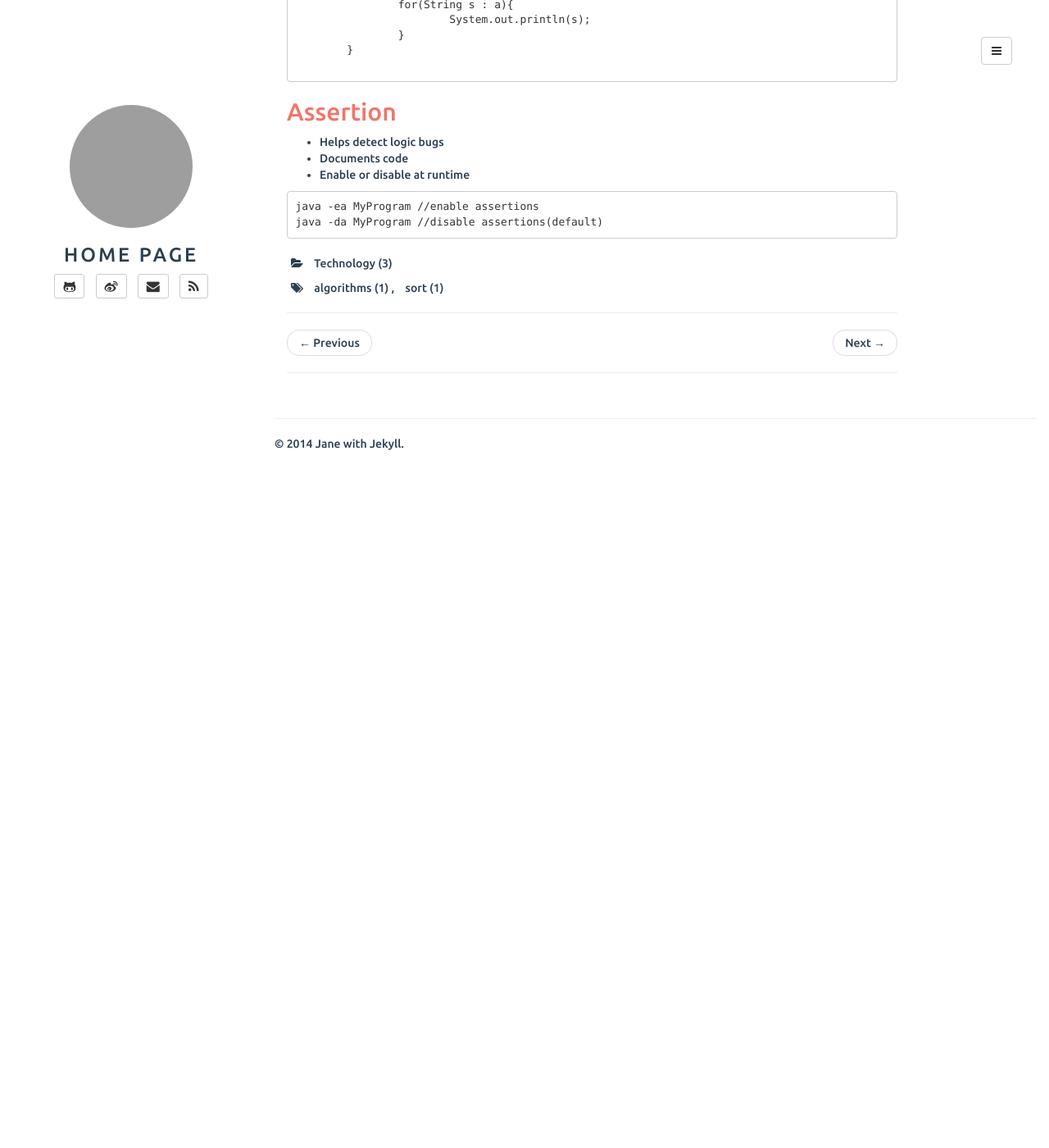
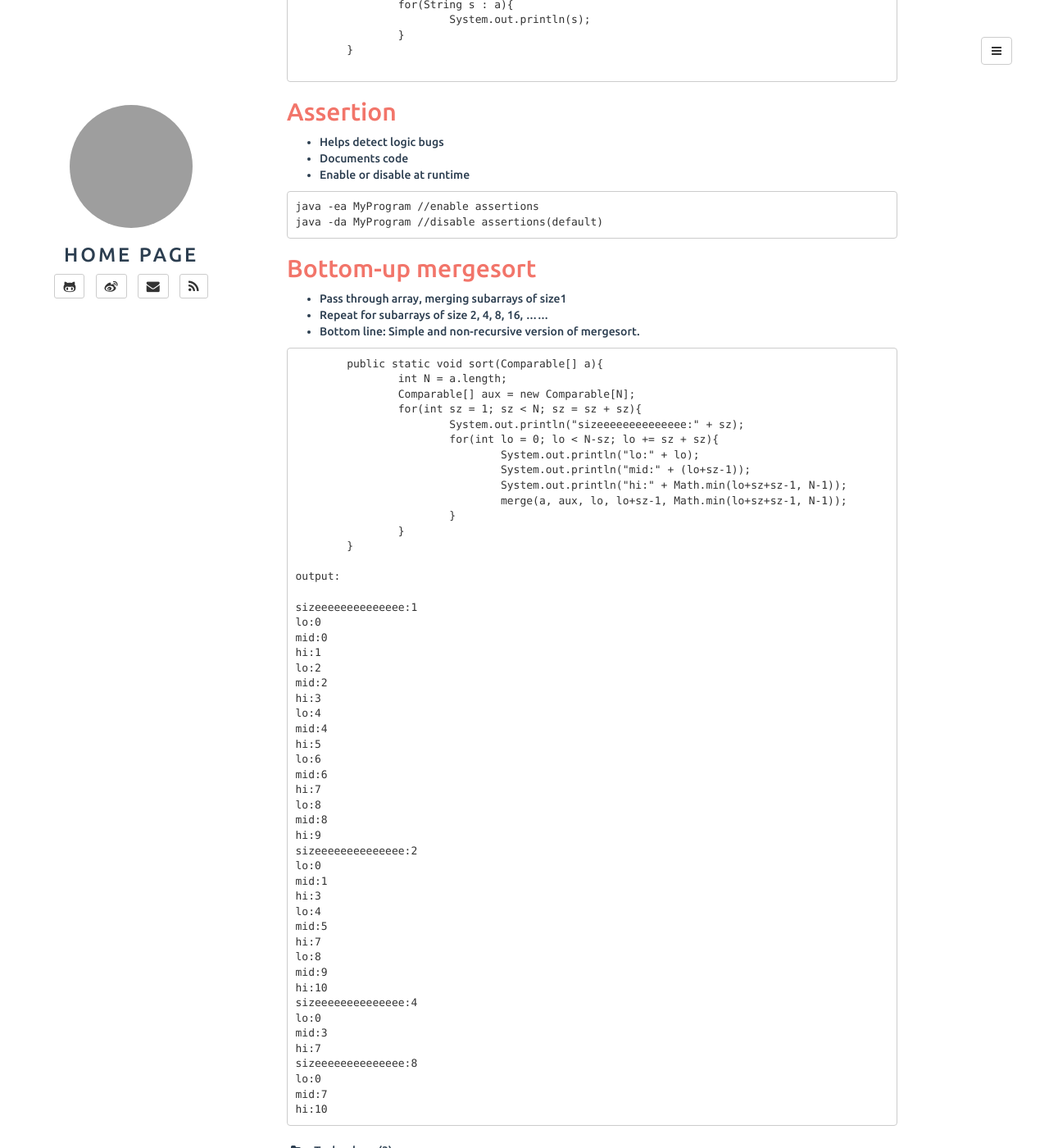
Before and after one commit to jane110511/jane110511.github.io, a Jekyll site: the page built from _posts/2014-02-26-algorithms-05-merge-sort.md, in a window 1280 px wide and 1400 px high, scrolled down 1356 px. Shown: the whole window at 82% size. Built offline with Jekyll 4.4.1, drawn with Linux system fonts in a browser that asks for light colours; Markdown is read by kramdown in place of the engine named in the settings; before the commit the page ends 1917 px from its top, so only the background shows below that; grey boxes are pictures that could not be loaded.

Commit message:
add bottom line merge sort

`````diff
--- a/_posts/2014-02-26-algorithms-05-merge-sort.md
+++ b/_posts/2014-02-26-algorithms-05-merge-sort.md
@@ -87,3 +87,62 @@ Assertion
 java -ea MyProgram //enable assertions
 java -da MyProgram //disable assertions(default)
 ````
+
+Bottom-up mergesort
+---
+- Pass through array, merging subarrays of size1
+- Repeat for subarrays of size 2, 4, 8, 16, ......
+- Bottom line: Simple and non-recursive version of mergesort.
+
+```
+	public static void sort(Comparable[] a){
+		int N = a.length;
+		Comparable[] aux = new Comparable[N];
+		for(int sz = 1; sz < N; sz = sz + sz){
+			System.out.println("sizeeeeeeeeeeeeee:" + sz);
+			for(int lo = 0; lo < N-sz; lo += sz + sz){
+				System.out.println("lo:" + lo);
+				System.out.println("mid:" + (lo+sz-1));
+				System.out.println("hi:" + Math.min(lo+sz+sz-1, N-1));
+				merge(a, aux, lo, lo+sz-1, Math.min(lo+sz+sz-1, N-1));
+			}
+		}
+	}
+
+output:
+
+sizeeeeeeeeeeeeee:1
+lo:0
+mid:0
+hi:1
+lo:2
+mid:2
+hi:3
+lo:4
+mid:4
+hi:5
+lo:6
+mid:6
+hi:7
+lo:8
+mid:8
+hi:9
+sizeeeeeeeeeeeeee:2
+lo:0
+mid:1
+hi:3
+lo:4
+mid:5
+hi:7
+lo:8
+mid:9
+hi:10
+sizeeeeeeeeeeeeee:4
+lo:0
+mid:3
+hi:7
+sizeeeeeeeeeeeeee:8
+lo:0
+mid:7
+hi:10
+```
`````
